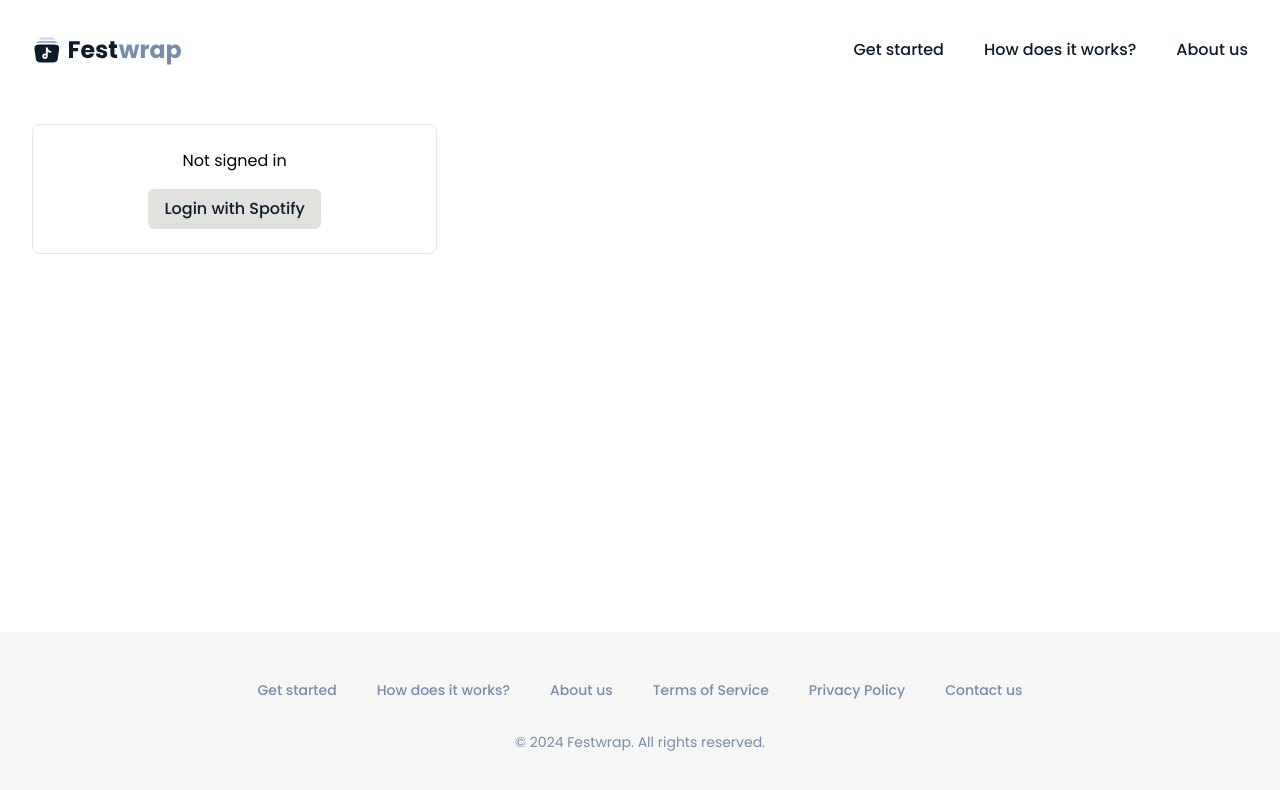
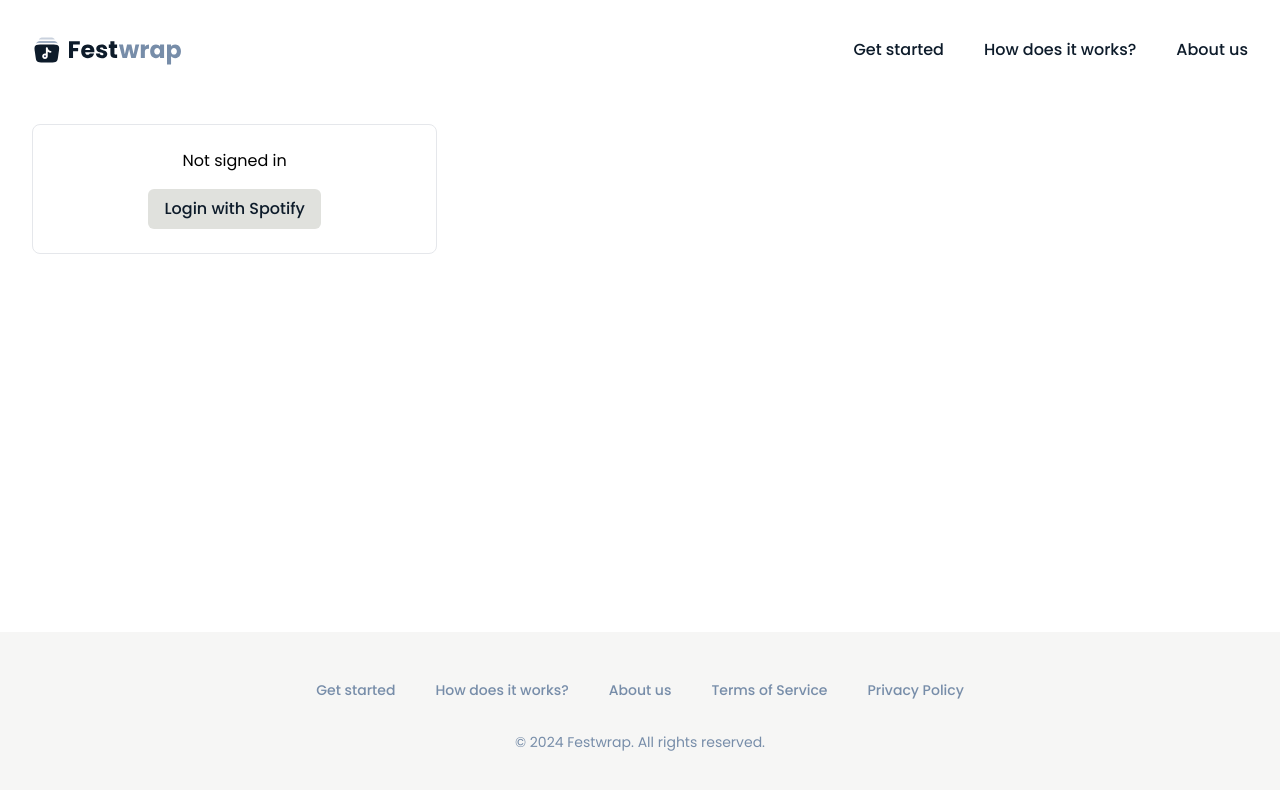
Before and after one commit to festwrap/festwrap-ui, a Next.js app: page / in a window 1280 px wide. Shown: the top 790 px of the page. Built offline with nearby package versions, Linux system fonts and the light colour scheme; no server answers.

Commit message:
refactor: remove contact us option on the footer

```diff
--- a/src/components/Footer.tsx
+++ b/src/components/Footer.tsx
@@ -12,7 +12,6 @@ const Footer = () => {
             <Link href="/about-us">About us</Link>
             <Link href="/terms-of-service">Terms of Service</Link>
             <Link href="/privacy-policy">Privacy Policy</Link>
-            <Link href="/contact-us">Contact us</Link>
           </nav>
         </div>
         <div className="mt-8 text-center text-sm">
```
